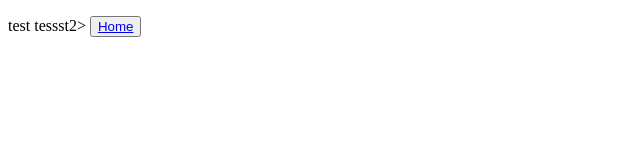
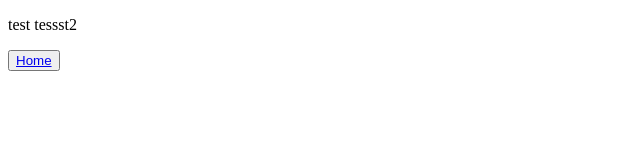
Before and after one commit to Blue-Tides/test, a plain HTML site: page test.html in a window 1280 px wide. Shown: the whole page, without its empty margins (0-640 px from the left). Drawn offline with Linux system fonts and the light colour scheme.

Commit message:
Update test.html

```diff
--- a/test.html
+++ b/test.html
@@ -4,7 +4,7 @@
             <title>page2</title>
         </head>
         <body>
-            <p>test tessst2>
+            <p>test tessst2</p>
             <button><a href="index.html">Home</a></button>
         </body>
     </html>
```
